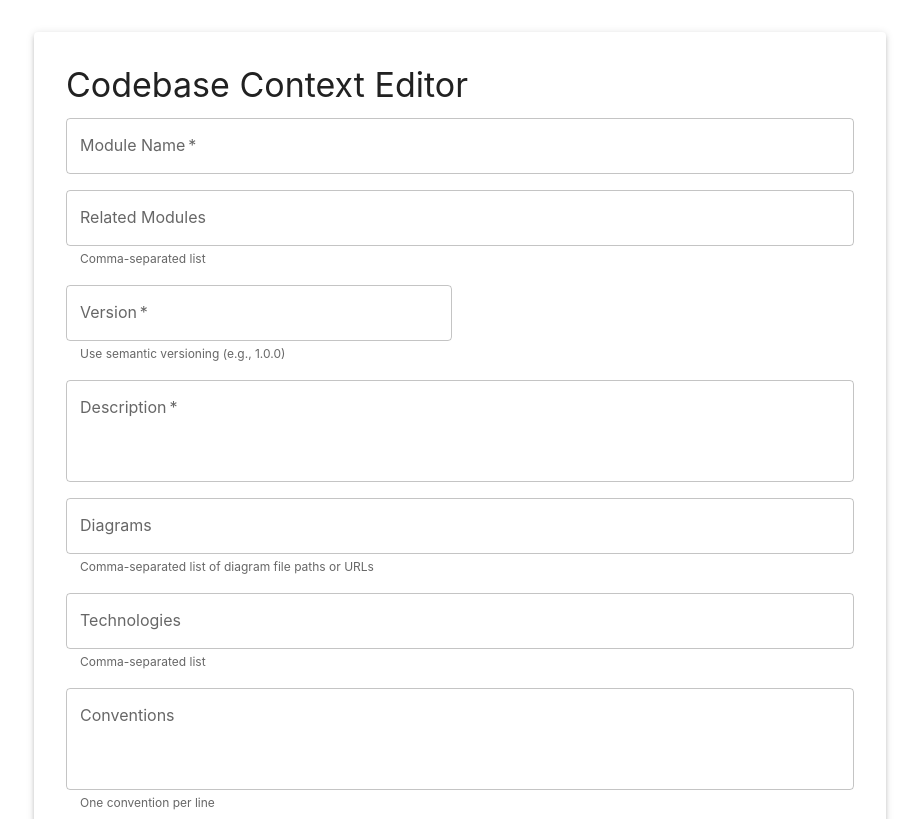
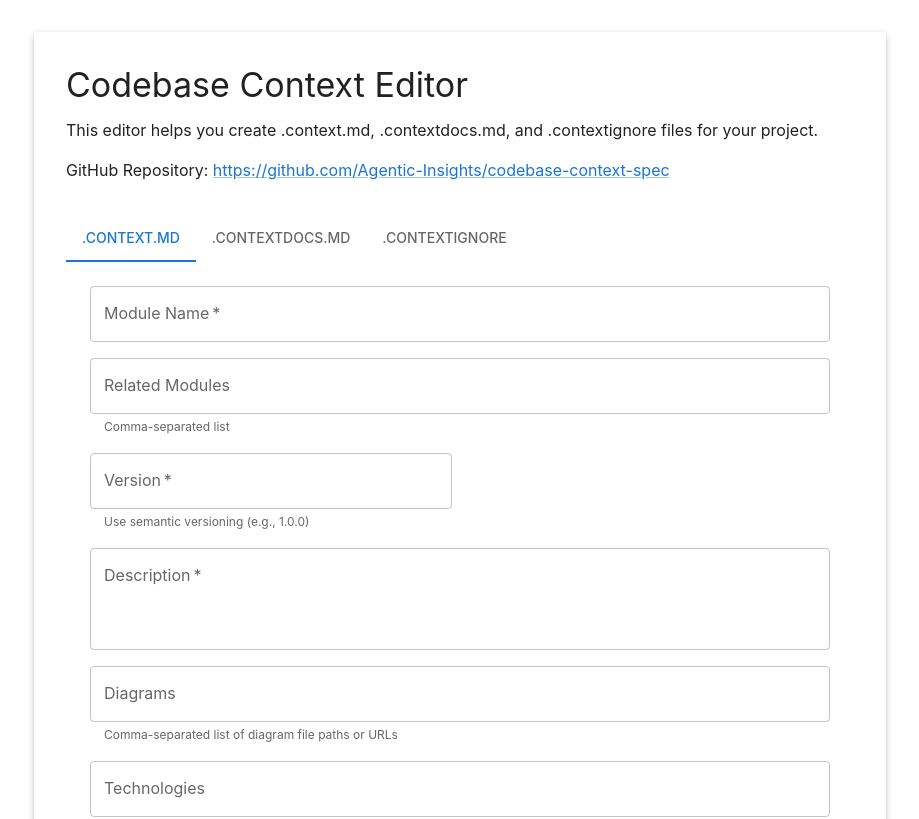
Before and after one commit to Agentic-Insights/codebase-context-spec, a React (Create React App) app in the folder examples/context-editor/: page / in a window 1280 px wide. Shown: the top 819 px of the page, without its empty margins (180-1099 px from the left). Built offline with nearby package versions, Linux system fonts and the light colour scheme.

Commit message:
fix: make everything optional on context file form

```diff
--- a/examples/context-editor/src/App.tsx
+++ b/examples/context-editor/src/App.tsx
@@ -1,13 +1,39 @@
 import React, { useState } from 'react';
-import { Container, Paper, Modal, Box, Button, Typography } from '@mui/material';
+import { Container, Paper, Modal, Box, Button, Typography, Tabs, Tab, Link } from '@mui/material';
 import { ThemeProvider } from '@mui/material/styles';
 import theme from './theme';
-import Header from './components/Header';
 import ContextForm from './components/ContextForm';
+
+interface TabPanelProps {
+  children?: React.ReactNode;
+  index: number;
+  value: number;
+}
+
+function TabPanel(props: TabPanelProps) {
+  const { children, value, index, ...other } = props;
+
+  return (
+    <div
+      role="tabpanel"
+      hidden={value !== index}
+      id={`simple-tabpanel-${index}`}
+      aria-labelledby={`simple-tab-${index}`}
+      {...other}
+    >
+      {value === index && (
+        <Box sx={{ p: 3 }}>
+          {children}
+        </Box>
+      )}
+    </div>
+  );
+}
 
 const App: React.FC = () => {
   const [previewOpen, setPreviewOpen] = useState(false);
   const [generatedContent, setGeneratedContent] = useState('');
+  const [tabValue, setTabValue] = useState(0);
 
   const handleFormSubmit = (content: string) => {
     setGeneratedContent(content);
@@ -18,12 +44,52 @@ const App: React.FC = () => {
     setPreviewOpen(false);
   };
 
+  const handleTabChange = (event: React.SyntheticEvent, newValue: number) => {
+    setTabValue(newValue);
+  };
+
   return (
     <ThemeProvider theme={theme}>
       <Container maxWidth="md">
         <Paper elevation={3} sx={{ p: 4, mt: 4 }}>
-          <Header />
-          <ContextForm onSubmit={handleFormSubmit} />
+          <Box sx={{ mb: 4 }}>
+            <Typography variant="h4" component="h1" gutterBottom>
+              Codebase Context Editor
+            </Typography>
+            <Typography variant="body1" paragraph>
+              This editor helps you create .context.md, .contextdocs.md, and .contextignore files for your project.
+            </Typography>
+            <Typography variant="body1" paragraph>
+              GitHub Repository:{' '}
+              <Link href="https://github.com/Agentic-Insights/codebase-context-spec" target="_blank" rel="noopener noreferrer">
+                https://github.com/Agentic-Insights/codebase-context-spec
+              </Link>
+            </Typography>
+          </Box>
+          <Tabs value={tabValue} onChange={handleTabChange} aria-label="file type tabs">
+            <Tab label=".context.md" />
+            <Tab label=".contextdocs.md" />
+            <Tab label=".contextignore" />
+          </Tabs>
+          <TabPanel value={tabValue} index={0}>
+            <ContextForm onSubmit={handleFormSubmit} />
+          </TabPanel>
+          <TabPanel value={tabValue} index={1}>
+            <Typography variant="h6">
+              .contextdocs.md Editor (Placeholder)
+            </Typography>
+            <Typography>
+              This is a placeholder for the .contextdocs.md editor. Implement the form for .contextdocs.md here.
+            </Typography>
+          </TabPanel>
+          <TabPanel value={tabValue} index={2}>
+            <Typography variant="h6">
+              .contextignore Editor (Placeholder)
+            </Typography>
+            <Typography>
+              This is a placeholder for the .contextignore editor. Implement the form for .contextignore here.
+            </Typography>
+          </TabPanel>
         </Paper>
 
         <Modal
@@ -45,7 +111,7 @@ const App: React.FC = () => {
             overflow: 'auto',
           }}>
             <Typography id="preview-modal-title" variant="h6" component="h2" gutterBottom>
-              Generated .context.md Preview
+              Generated File Preview
             </Typography>
             <Paper sx={{ p: 2, maxHeight: 'calc(80vh - 100px)', overflow: 'auto' }}>
               <pre style={{ whiteSpace: 'pre-wrap', wordBreak: 'break-word' }}>
--- a/examples/context-editor/src/components/Header.tsx
+++ b/examples/context-editor/src/components/Header.tsx
@@ -1,11 +1,22 @@
 import React from 'react';
-import { Typography } from '@mui/material';
+import { Typography, Link, Box } from '@mui/material';
 
 const Header: React.FC = () => {
   return (
-    <Typography variant="h4" component="h1" gutterBottom>
-      Codebase Context Editor
-    </Typography>
+    <Box sx={{ mb: 4 }}>
+      <Typography variant="h4" component="h1" gutterBottom>
+        Codebase Context Editor
+      </Typography>
+      <Typography variant="body1" paragraph>
+        This editor helps you create .context.md, .contextdocs.md, and .contextignore files for your project.
+      </Typography>
+      <Typography variant="body1">
+        GitHub Repository:{' '}
+        <Link href="https://github.com/Agentic-Insights/codebase-context-spec" target="_blank" rel="noopener noreferrer">
+          https://github.com/Agentic-Insights/codebase-context-spec
+        </Link>
+      </Typography>
+    </Box>
   );
 };
 
--- a/examples/context-editor/src/components/MarkdownContentSection.tsx
+++ b/examples/context-editor/src/components/MarkdownContentSection.tsx
@@ -11,16 +11,15 @@ const MarkdownContentSection: React.FC<MarkdownContentSectionProps> = ({ formDat
   return (
     <TextField
       fullWidth
-      label="Markdown Content"
+      label="Markdown Content (Optional)"
       name="markdownContent"
       value={formData.markdownContent}
       onChange={handleChange}
       margin="normal"
       multiline
       rows={10}
-      required
       error={!!errors.markdownContent}
-      helperText={errors.markdownContent || 'Start with a title (H1 heading)'}
+      helperText={errors.markdownContent || 'Add any additional markdown content here'}
     />
   );
 };
--- a/examples/context-editor/src/validation.ts
+++ b/examples/context-editor/src/validation.ts
@@ -5,36 +5,18 @@ interface ValidationErrors {
 export const validateForm = (formData: any): ValidationErrors => {
   const errors: ValidationErrors = {};
 
-  // Validate required fields
-  if (!formData.moduleName) {
-    errors.moduleName = 'Module name is required';
-  }
-
-  if (!formData.version) {
-    errors.version = 'Version is required';
-  }
-
-  if (!formData.description) {
-    errors.description = 'Description is required';
-  }
-
-  // Validate version format (e.g., semantic versioning)
+  // Validate version format (e.g., semantic versioning) if provided
   const versionRegex = /^(\d+\.)?(\d+\.)?(\*|\d+)$/;
   if (formData.version && !versionRegex.test(formData.version)) {
     errors.version = 'Invalid version format. Use semantic versioning (e.g., 1.0.0)';
   }
 
-  // Validate coverage threshold
-  const coverageThreshold = parseInt(formData.qualityAssurance.coverageThreshold);
-  if (isNaN(coverageThreshold) || coverageThreshold < 0 || coverageThreshold > 100) {
-    errors['qualityAssurance.coverageThreshold'] = 'Coverage threshold must be a number between 0 and 100';
-  }
-
-  // Validate markdown content
-  if (!formData.markdownContent.trim()) {
-    errors.markdownContent = 'Markdown content is required';
-  } else if (!formData.markdownContent.startsWith('# ')) {
-    errors.markdownContent = 'Markdown content should start with a title (H1 heading)';
+  // Validate coverage threshold if provided
+  if (formData.qualityAssurance.coverageThreshold) {
+    const coverageThreshold = parseInt(formData.qualityAssurance.coverageThreshold);
+    if (isNaN(coverageThreshold) || coverageThreshold < 0 || coverageThreshold > 100) {
+      errors['qualityAssurance.coverageThreshold'] = 'Coverage threshold must be a number between 0 and 100';
+    }
   }
 
   return errors;
```
